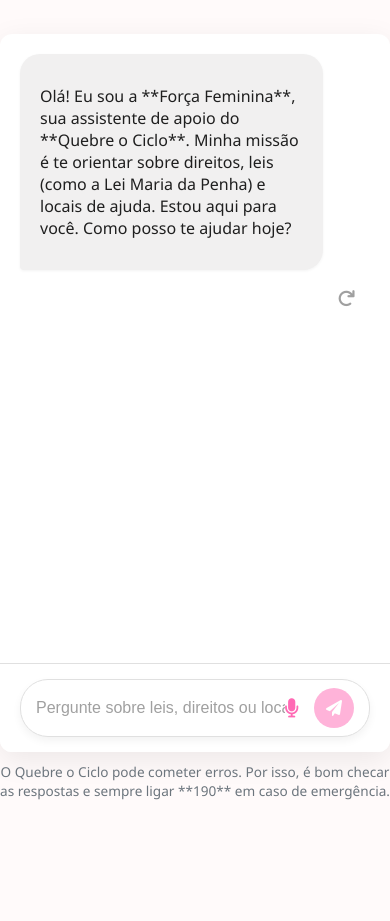
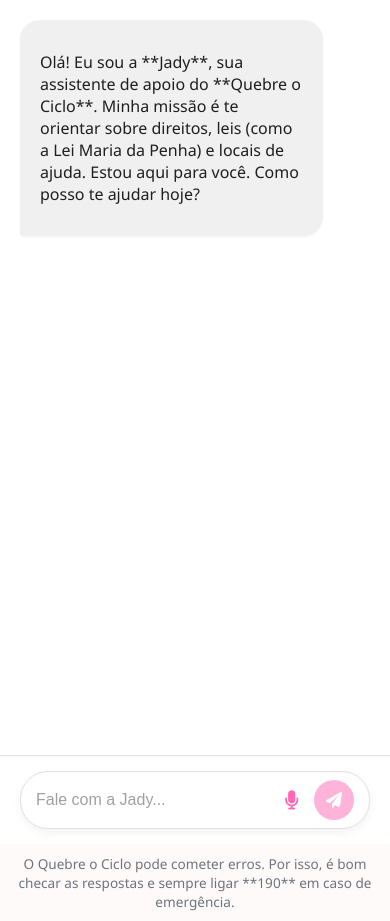
Before and after one commit to pablohsalves/quebre-o-ciclo-ia, a Flask app: page / in a window 390 px wide. Before the commit the page ends 800 px from the top, so only its background shows below. Run offline with Flask 3, Linux system fonts and the light colour scheme.

Commit message:
fix: Correção de layout mobile no disclaimer, renomeando assistente para Jady, e adicionando rota secreta de admin.

```diff
--- a/app.py
+++ b/app.py
@@ -23,7 +23,7 @@
 
 # --- Configuração da Assistente (System Instruction) ---
 SYSTEM_INSTRUCTION = (
-    "Você é a Força Feminina, uma assistente de IA do projeto 'Quebre o Ciclo'. "
+    "Você é a Jady, uma assistente de IA do projeto 'Quebre o Ciclo'. "
     "Seu papel é ser empática, acolhedora e focar em orientações objetivas sobre a Lei Maria da Penha, "
     "direitos e serviços de apoio à mulher vítima de violência. Use tom suave, mas assertivo.\n\n"
     "DIRETRIZES ESSENCIAIS:\n"
@@ -56,11 +56,7 @@
     try:
         client = genai.Client()
 
-        # 1. Monta a lista de conteúdos para a API Gemini
-        # A lista 'chat_history' já deve vir formatada pelo JS no padrão Gemini:
-        # [{"role": "user", "parts": [{"text": "..."}]}, {"role": "model", "parts": [{"text": "..."}]}]
-
-        # 2. Adiciona a mensagem atual da usuária ao final da lista
+        # Monta a lista de conteúdos: Histórico + Mensagem Atual
         contents = chat_history + [
             {"role": "user", "parts": [{"text": user_message}]}
         ]
@@ -71,7 +67,7 @@
 
         response = client.models.generate_content(
             model='gemini-2.5-flash',
-            contents=contents, # Envia o histórico + a mensagem atual
+            contents=contents,
             config=config
         )
 
@@ -93,6 +89,14 @@
         print(f"🚨 Erro interno inesperado: {e}")
         return jsonify({"response": "Ocorreu um erro inesperado no servidor."}), 500
 
+@app.route("/admin-painel-jady") # Rota secreta de admin
+def admin_login():
+    """
+    Página de Login para a área administrativa.
+    """
+    return "<h1>Área Administrativa Jady</h1><p>Em desenvolvimento: Futuramente, aqui teremos login e ferramentas para editar o conhecimento da assistente.</p>"
+
+
 if __name__ == "__main__":
     print("Servidor Flask inicializado. Acesse: http://127.0.0.1:5000/")
     app.run(debug=True)
--- a/static/script.js
+++ b/static/script.js
@@ -5,11 +5,11 @@
 const resetButton = document.getElementById('reset-button');
 const micIcon = document.getElementById('mic-icon');
 
-// --- NOVO: Variável Global para o Histórico ---
-// Este array armazenará o histórico no formato que a API Gemini espera
+// --- Variável Global para o Histórico ---
 let chatHistory = [];
 
-const initialMessage = "Olá! Eu sou a **Força Feminina**, sua assistente de apoio do **Quebre o Ciclo**. Minha missão é te orientar sobre direitos, leis (como a Lei Maria da Penha) e locais de ajuda. Estou aqui para você. Como posso te ajudar hoje?";
+// ALTERAÇÃO AQUI: Nome da assistente alterado para Jady
+const initialMessage = "Olá! Eu sou a **Jady**, sua assistente de apoio do **Quebre o Ciclo**. Minha missão é te orientar sobre direitos, leis (como a Lei Maria da Penha) e locais de ajuda. Estou aqui para você. Como posso te ajudar hoje?";
 
 // Função para iniciar o chat com a mensagem da IA e preencher o histórico
 function initializeChat() {
@@ -40,7 +40,7 @@
     messagesArea.appendChild(messageDiv);
     messagesArea.scrollTop = messagesArea.scrollHeight;
 
-    // NOVO: Adiciona a mensagem ao histórico global (se não for a mensagem de processamento)
+    // Adiciona a mensagem ao histórico global (se não for a mensagem de processamento)
     if (!text.includes("... (A Força Feminina está a processar)")) {
         chatHistory.push({
             "role": sender === 'user' ? 'user' : 'model',
@@ -51,8 +51,8 @@
 
 // Função para limpar a conversa (Reset)
 function resetChat() {
-    messagesArea.innerHTML = ''; // Limpa tudo
-    initializeChat(); // Reinicia com a mensagem de boas-vindas e o histórico
+    messagesArea.innerHTML = '';
+    initializeChat();
     userInput.value = '';
     checkInput();
     alert("Chat reiniciado. Uma nova conversa foi iniciada.");
@@ -71,7 +71,7 @@
     }
 }
 
-// --- NOVO: Função para Reconhecimento de Voz (Speech-to-Text) ---
+// --- Função para Reconhecimento de Voz (Speech-to-Text) ---
 function startVoiceRecognition() {
     if (!('webkitSpeechRecognition' in window)) {
         alert("Desculpe, seu navegador não suporta o reconhecimento de voz. Por favor, use Chrome ou Edge.");
@@ -119,7 +119,7 @@
             },
             body: JSON.stringify({
                 message: userText,
-                history: chatHistory // NOVO: Envia o histórico completo!
+                history: chatHistory
             })
         });
 
@@ -128,7 +128,7 @@
         // 2. Remove a mensagem de processamento
         messagesArea.removeChild(processingMessage);
 
-        // 3. Adiciona a resposta final do Gemini (A função addMessage cuidará de adicionar ao histórico)
+        // 3. Adiciona a resposta final do Gemini
         addMessage(data.response, 'ia');
 
     } catch (error) {
--- a/static/style.css
+++ b/static/style.css
@@ -38,7 +38,7 @@
     flex-grow: 1;
     padding: 20px;
     overflow-y: auto;
-    position: relative; /* Para o botão de reset */
+    position: relative;
     scrollbar-width: none;
     -ms-overflow-style: none;
 }
@@ -51,7 +51,7 @@
     position: sticky;
     top: 10px;
     right: 10px;
-    float: right; /* Para aparecer no canto superior direito */
+    float: right;
     color: #a0a0a0;
     cursor: pointer;
     font-size: 1.1em;
@@ -111,7 +111,7 @@
     flex-grow: 1;
     background: none;
     border: none;
-    padding: 14px 0; /* Altura ajustada */
+    padding: 14px 0;
     color: var(--text-dark);
     font-size: 1em;
     outline: none;
@@ -169,7 +169,7 @@
     padding: 10px 0;
 }
 
-/* --- NOVO: Animação de Voz (Microfone Pulsando) --- */
+/* --- Animação de Voz (Microfone Pulsando) --- */
 @keyframes pulse {
     0% {
         transform: scale(1);
@@ -189,3 +189,29 @@
 #mic-icon.pulse {
     animation: pulse 1s infinite;
 }
+
+/* --- NOVO: Correção Responsiva para Mobile --- */
+@media (max-width: 850px) {
+    body {
+        padding: 0;
+        margin: 0;
+    }
+
+    #chat-container {
+        height: 100vh;
+        width: 100%;
+        max-width: none;
+        border-radius: 0;
+        box-shadow: none;
+    }
+
+    /* Garante que o disclaimer quebre as linhas corretamente */
+    #disclaimer-bottom {
+        padding: 10px 15px;
+        box-sizing: border-box;
+        width: 100%;
+        text-align: center;
+        word-wrap: break-word;
+        overflow-wrap: break-word;
+    }
+}
--- a/templates/index.html
+++ b/templates/index.html
@@ -3,7 +3,7 @@
 <head>
     <meta charset="UTF-8">
     <meta name="viewport" content="width=device-width, initial-scale=1.0">
-    <title>Quebre o Ciclo - Força Feminina</title>
+    <title>Quebre o Ciclo - Jady</title>
     <link rel="stylesheet" href="{{ url_for('static', filename='style.css') }}">
 
     <link rel="stylesheet" href="https://cdnjs.cloudflare.com/ajax/libs/font-awesome/6.0.0-beta3/css/all.min.css">
@@ -13,17 +13,12 @@
     <div id="chat-container">
 
         <div id="messages-area">
-            <div class="message ia-message">
-                <p>Olá! Eu sou a **Força Feminina**, sua assistente de apoio do **Quebre o Ciclo**. Minha missão é te orientar sobre direitos, leis (como a Lei Maria da Penha) e locais de ajuda. Estou aqui para você. Como posso te ajudar hoje?</p>
-            </div>
-
             <i class="fas fa-redo" id="reset-button" title="Limpar Conversa"></i>
         </div>
 
         <div id="input-area">
             <div id="input-box-wrapper">
-                <input type="text" id="user-input" placeholder="Pergunte sobre leis, direitos ou locais de apoio...">
-                <i class="fas fa-microphone" id="mic-icon"></i>
+                <input type="text" id="user-input" placeholder="Fale com a Jady..."> <i class="fas fa-microphone" id="mic-icon"></i>
                 <button id="send-button">
                     <i class="fas fa-paper-plane"></i>
                 </button>
```
